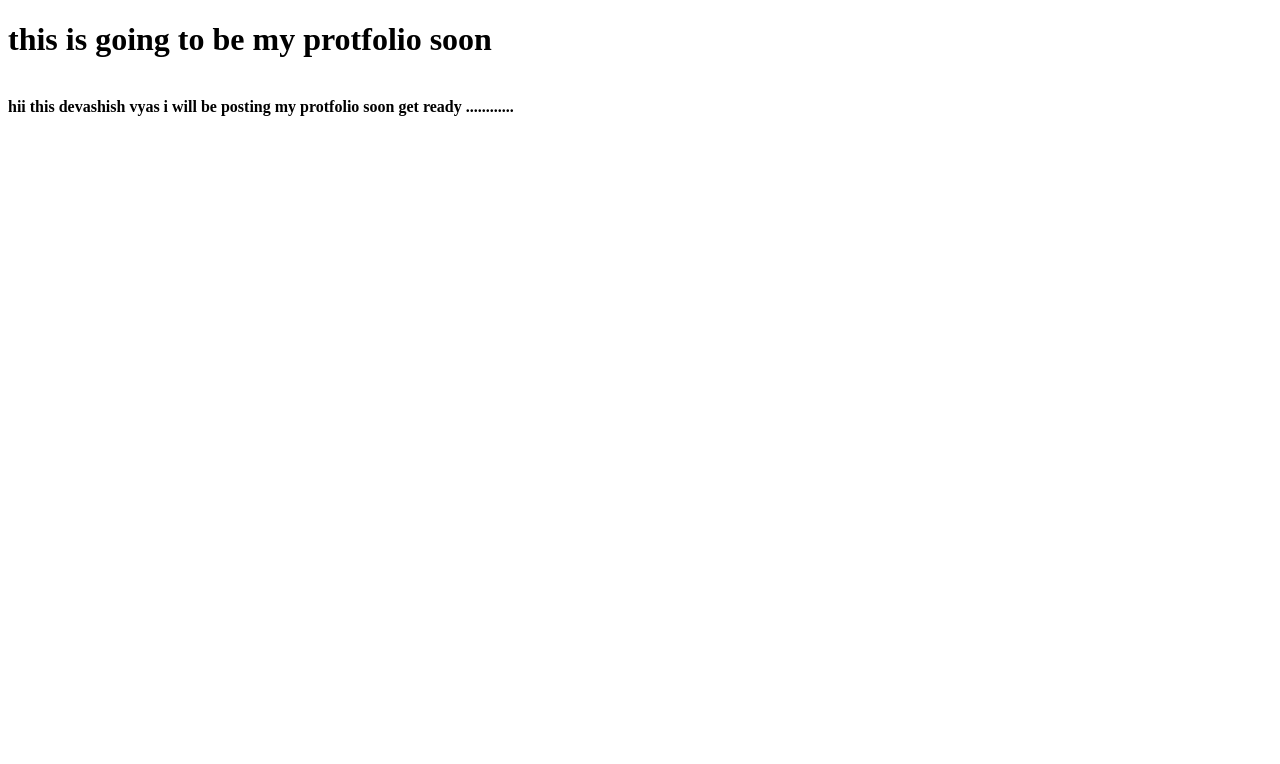
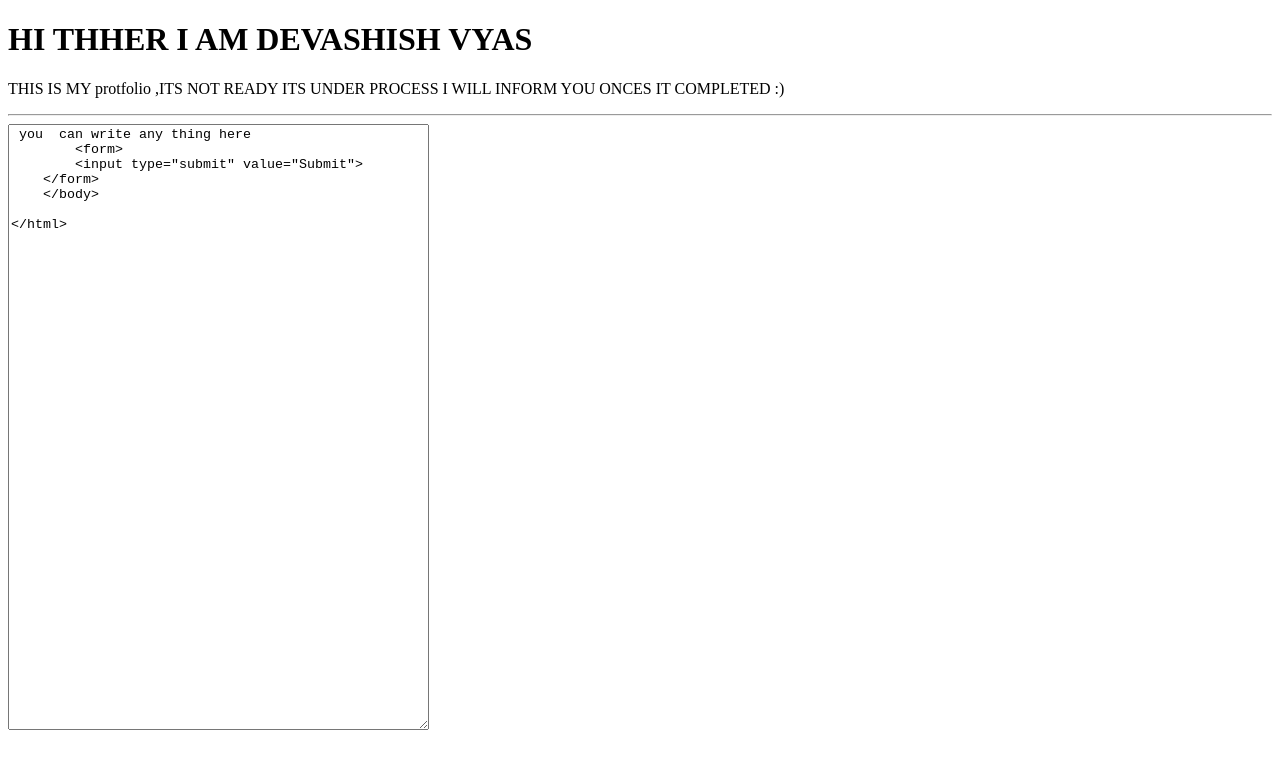
Before and after one commit to Devashishvyas9/portfolio-devashish-vyas, a plain HTML site: page index.html in a window 1280 px wide. Drawn offline with Linux system fonts and the light colour scheme.

Commit message:
update : index.html

```diff
--- a/index.html
+++ b/index.html
@@ -9,9 +9,13 @@
 </head>
 
 <body>
-    <h1>this is going to be my protfolio soon </h1>
-    </b><br>
-    <b>hii this devashish vyas i will  be posting my protfolio soon  get ready  ............ </b>
-</body>
+    <h1> HI THHER I AM DEVASHISH VYAS </h1>
+    <P> THIS IS MY protfolio ,ITS NOT READY ITS UNDER PROCESS I WILL INFORM YOU ONCES IT COMPLETED :) </P>
+    <HR>
+    <textarea id="textarea" name="textarea" rows="40" cols="50"> you  can write any thing here
+        <form>
+        <input type="submit" value="Submit">
+    </form>
+    </body>
 
 </html>
```
